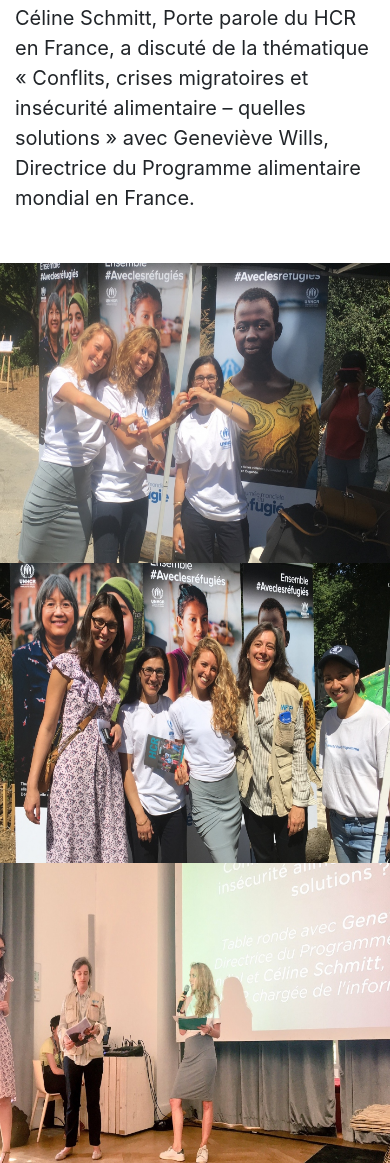
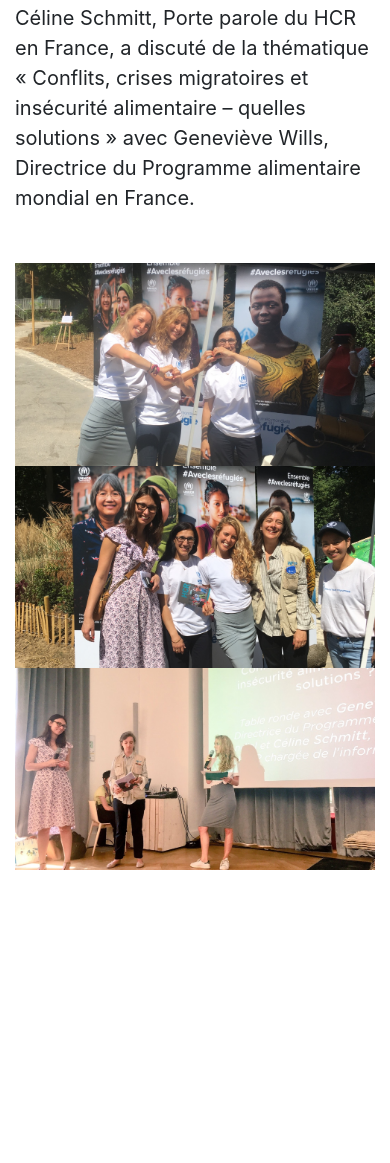
Before and after one commit to neneidi96/assoc-unhcr, a plain HTML site: page src/index.html in a window 390 px wide. Shown: the part 4658-5821 px from the top of the page. After the commit the page ends 5528 px from the top, so only its background shows below. Drawn offline with Linux system fonts and the light colour scheme.

Commit message:
- Rendre responsive l'affichage des images des évènements

```diff
--- a/src/index.html
+++ b/src/index.html
@@ -12,7 +12,7 @@
 </head>
 
 <body>
-    <nav class="navbar navbar-expand-md bg-light navbar-light fixed-top">
+    <nav class="navbar navbar-expand-lg bg-light navbar-light fixed-top">
         <a class="navbar-brand" href="#"><img src="https://www.unhcr.org/assets/img/unhcr-logo.png" classs="img-fluid bg-danger" width="30%" height="auto"></a>
         <button class="navbar-toggler" type="button" data-toggle="collapse" data-target="#collapsibleNavbar">
           <span class="navbar-toggler-icon"></span>
@@ -115,14 +115,19 @@
             </div>
         </section>
 
-        <div>
-            <img src="../images/597b561e4.jpg" style="float:right" width=" 449 " height=" 300 ">
-        </div>
-        <div>
-            <img src="../images/5979950f4.jpg " style="float:right" width=" 449 " height=" 300 ">
-        </div>
-        <div>
-            <img src="../images/597b55ed9.jpg " style="float:right" width=" 449 " height=" 300 ">
+        <div class="container-fluid">
+            <div class="row">
+                <div class="col-sm-4">
+                    <img src="../images/597b561e4.jpg" class="img-fluid">
+                </div>
+                <div class="col-sm-4">
+                    <img src="../images/5979950f4.jpg " class="img-fluid">
+                </div>
+                <div class="col-sm-4">
+                    <img src="../images/597b55ed9.jpg " class="img-fluid">
+                </div>
+            </div>
+
         </div>
     </main>
 </body>
```
